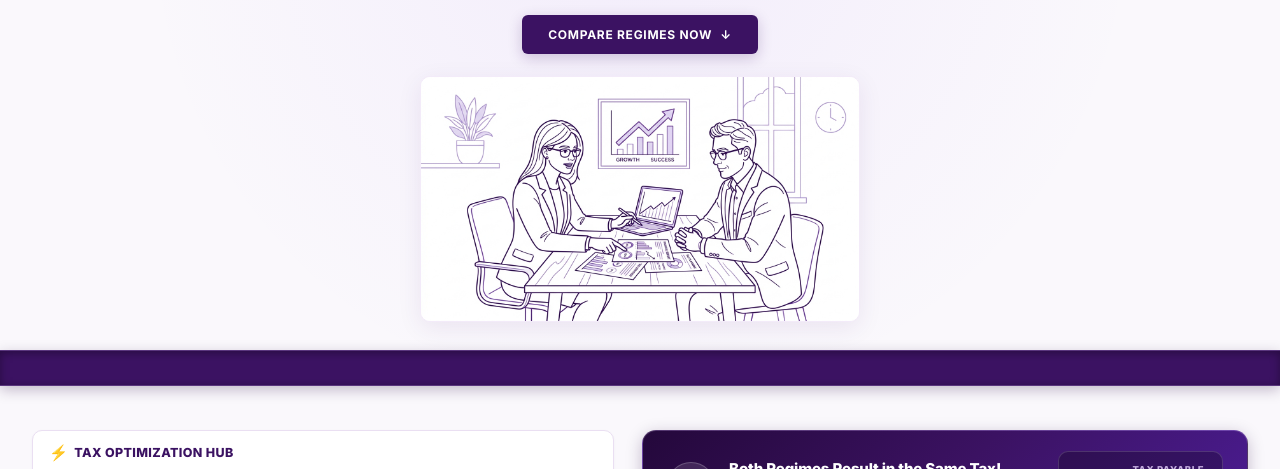
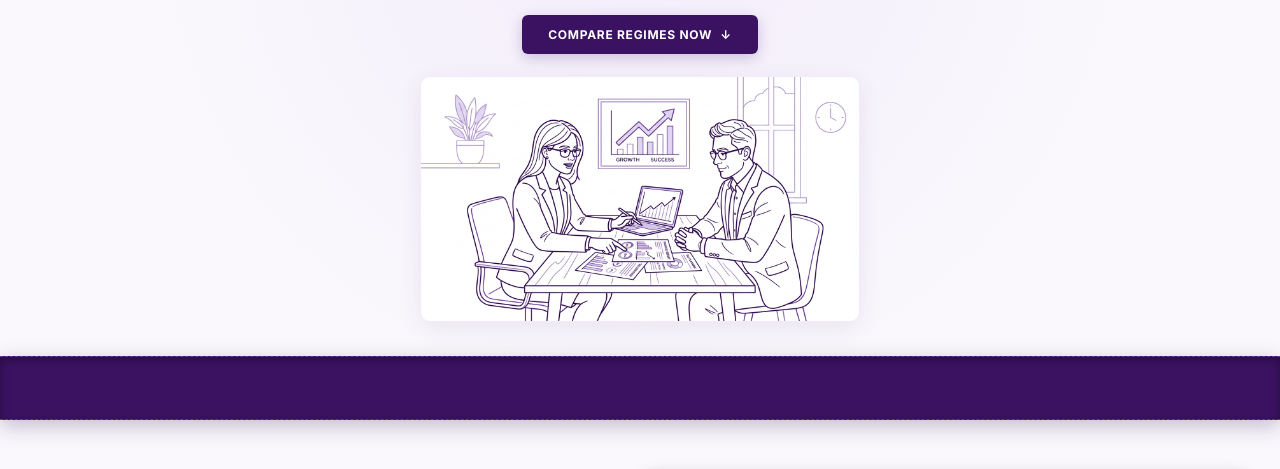
Before and after one commit to uttamvardam/Web-Projects, a website: page index.html in a window 1280 px wide. Shown: the part 260-729 px from the top of the page. Drawn offline with Linux system fonts and the light colour scheme.

Commit message:
Increase thickness of broad purple section divider to 64px with stitched dashed borders

```diff
--- a/Tax-Clarity/css/styles.css
+++ b/Tax-Clarity/css/styles.css
@@ -256,14 +256,15 @@ button {
 /* ================= BROAD DEEP ROYAL PURPLE SECTION DIVIDER ================= */
 .broad-section-divider {
   width: 100%;
-  height: 36px;
+  height: 64px;
   background: var(--bg-ribbon); /* #24083B / deep royal violet */
-  box-shadow: inset 0 2px 8px rgba(0, 0, 0, 0.35), 0 4px 14px rgba(36, 8, 59, 0.25);
-  border-top: 1px solid rgba(233, 213, 255, 0.18);
-  border-bottom: 1px solid rgba(233, 213, 255, 0.18);
+  box-shadow: inset 0 3px 10px rgba(0, 0, 0, 0.35), 0 6px 20px rgba(36, 8, 59, 0.25);
+  border-top: 1px dashed rgba(233, 213, 255, 0.22);
+  border-bottom: 1px dashed rgba(233, 213, 255, 0.22);
   position: relative;
   z-index: 5;
-  margin-bottom: 28px;
+  margin-top: 6px;
+  margin-bottom: 36px;
 }
 
 /* ================= MAIN 2-COLUMN DASHBOARD ================= */
--- a/css/styles.css
+++ b/css/styles.css
@@ -256,14 +256,15 @@ button {
 /* ================= BROAD DEEP ROYAL PURPLE SECTION DIVIDER ================= */
 .broad-section-divider {
   width: 100%;
-  height: 36px;
+  height: 64px;
   background: var(--bg-ribbon); /* #24083B / deep royal violet */
-  box-shadow: inset 0 2px 8px rgba(0, 0, 0, 0.35), 0 4px 14px rgba(36, 8, 59, 0.25);
-  border-top: 1px solid rgba(233, 213, 255, 0.18);
-  border-bottom: 1px solid rgba(233, 213, 255, 0.18);
+  box-shadow: inset 0 3px 10px rgba(0, 0, 0, 0.35), 0 6px 20px rgba(36, 8, 59, 0.25);
+  border-top: 1px dashed rgba(233, 213, 255, 0.22);
+  border-bottom: 1px dashed rgba(233, 213, 255, 0.22);
   position: relative;
   z-index: 5;
-  margin-bottom: 28px;
+  margin-top: 6px;
+  margin-bottom: 36px;
 }
 
 /* ================= MAIN 2-COLUMN DASHBOARD ================= */
```
